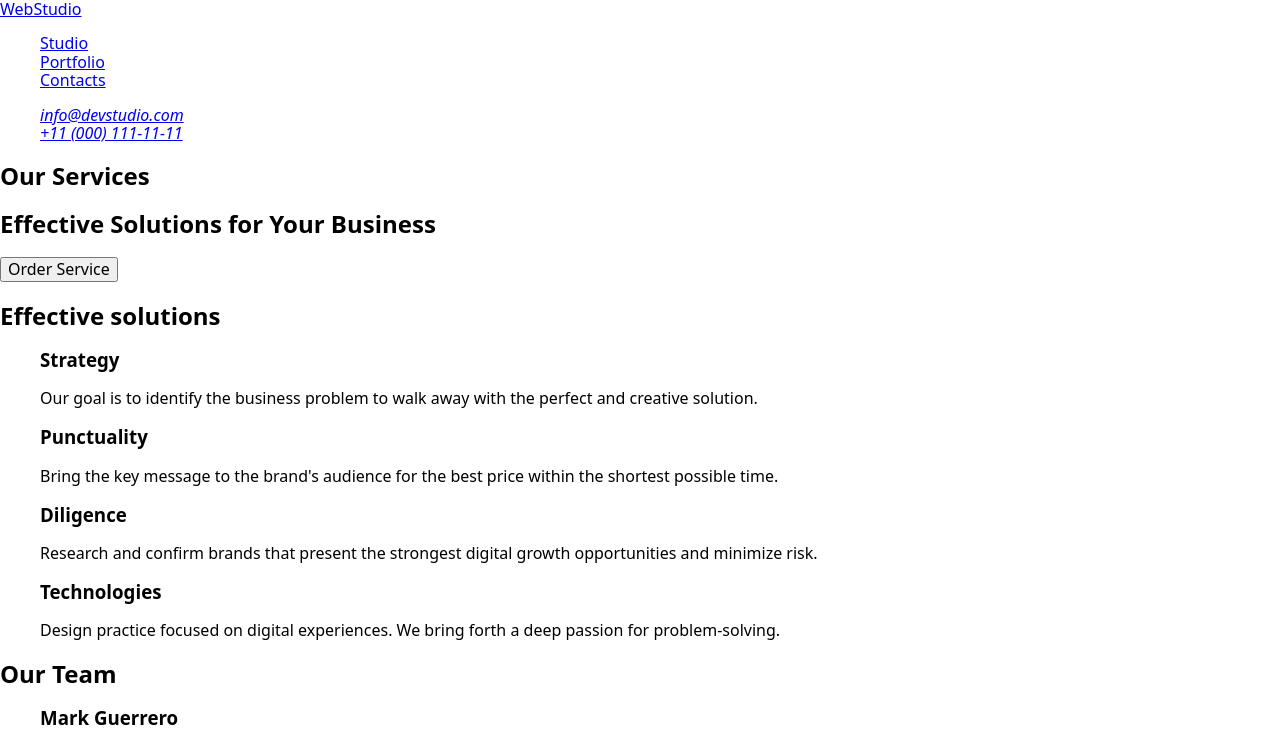
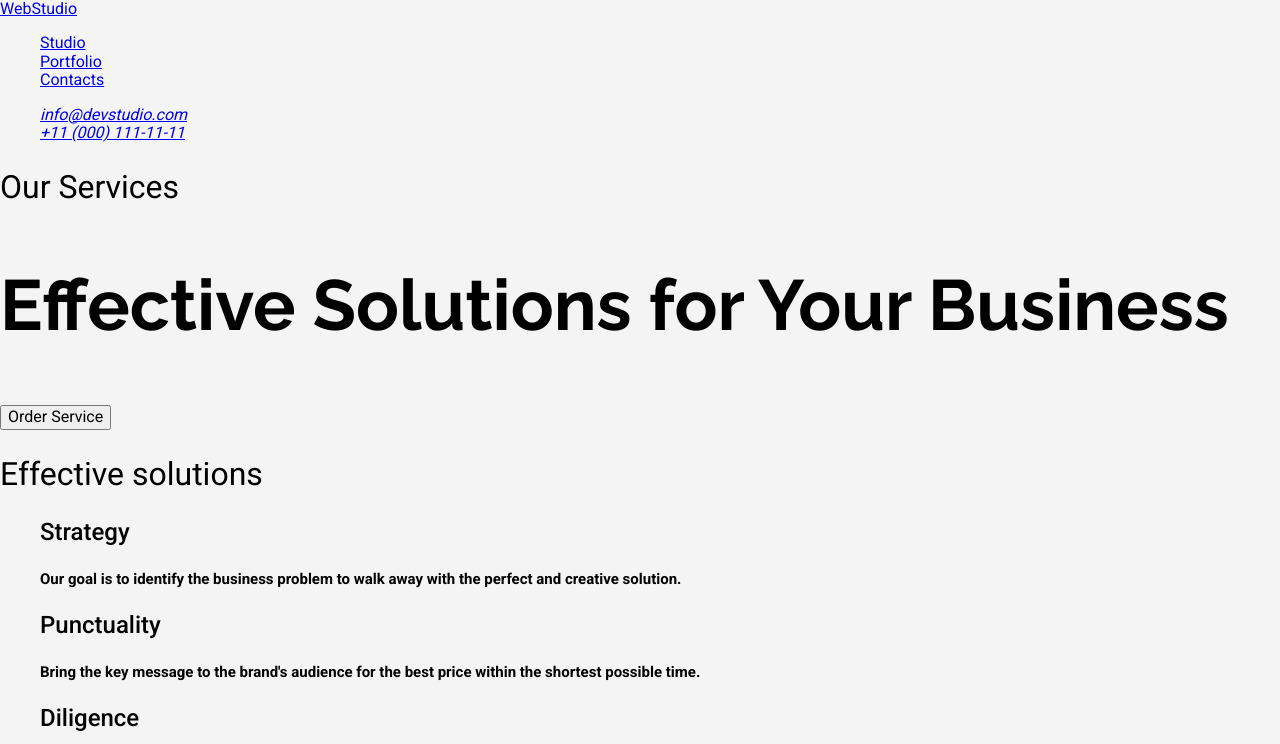
Before and after one commit to Andrew94ua/goit-markup-hw-02, a plain HTML site: page index.html in a window 1280 px wide. Shown: the top 744 px of the page. Drawn offline with nearby package versions, Linux system fonts and the light colour scheme.

Commit message:
Update styles.css

```diff
--- a/css/styles.css
+++ b/css/styles.css
@@ -2,3 +2,41 @@ ul,
 ol {
   list-style-type: none;
 }
+/* styles.css */
+
+body {
+  font-family: "Roboto", sans-serif;
+  margin: 0;
+  padding: 0;
+  background-color: #f4f4f4;
+}
+
+h1 {
+  font-family: "Raleway", sans-serif;
+  font-weight: 700; /* Bold */
+  font-size: 71px;
+}
+
+h2 {
+  font-family: "Roboto", sans-serif;
+  font-weight: 400; /* Regular */
+  font-size: 32px;
+}
+
+h3 {
+  font-family: "Roboto", sans-serif;
+  font-weight: 500; /* Medium */
+  font-size: 24px;
+}
+
+p {
+  font-family: "Roboto", sans-serif;
+  font-weight: 700; /* Bold */
+  font-size: 15px;
+}
+
+.raleway-bold {
+  font-family: "Raleway", sans-serif;
+  font-weight: 700; /* Bold */
+  font-size: 2px;
+}
```
